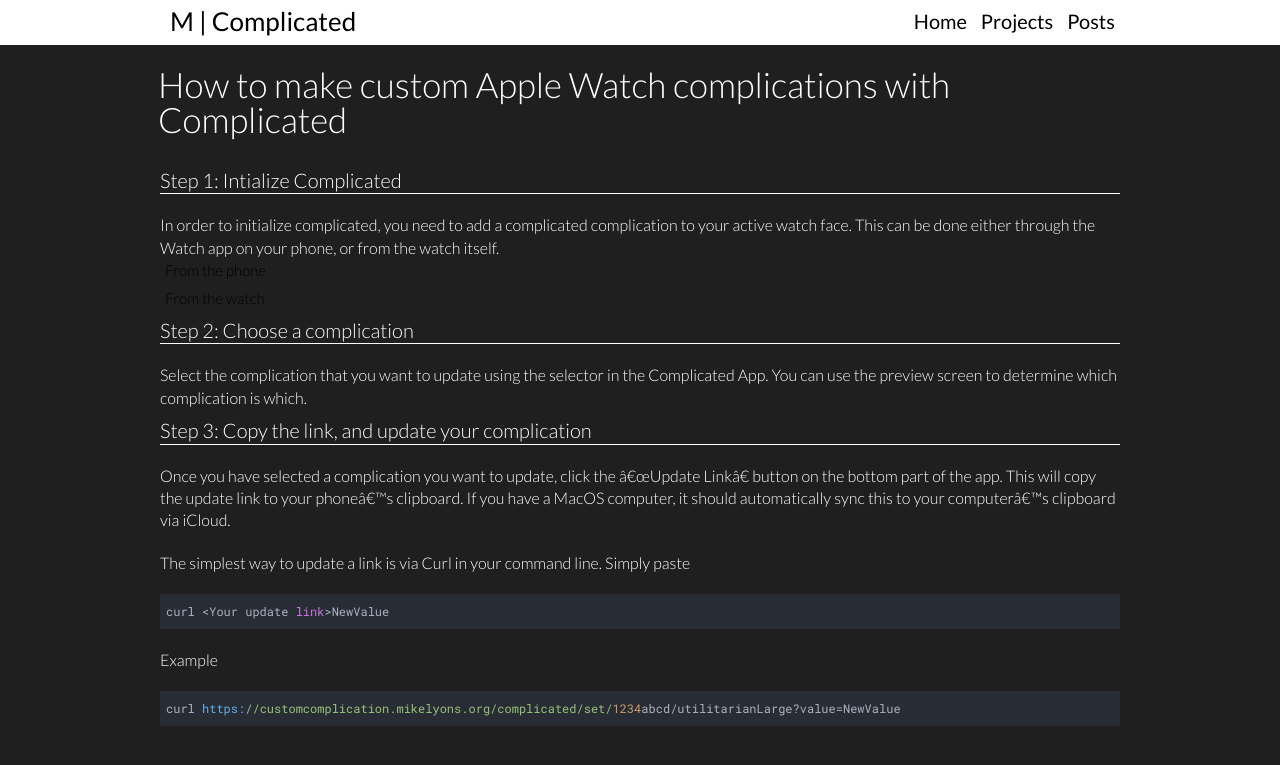
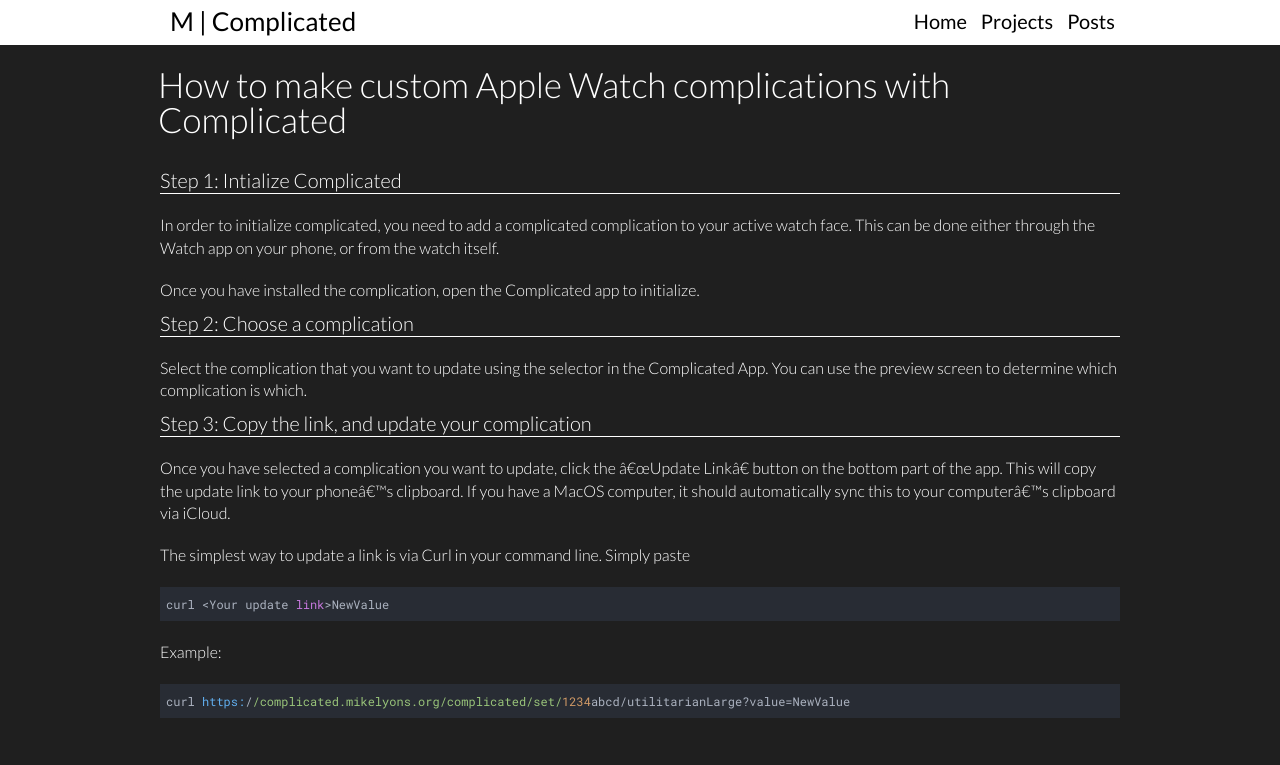
Before and after one commit to frenchie4111/frenchie4111.github.io, a Jekyll site: the page built from _posts/2019-01-13-Complicated-How-To.md, in a window 1280 px wide. Shown: the top 765 px of the page. Built offline with Jekyll 4.4.1, drawn with Linux system fonts in a browser that asks for light colours; nearby versions of some CDN libraries.

Commit message:
Updated complicated how to with new subdomain

```diff
--- a/_posts/2019-01-13-Complicated-How-To.md
+++ b/_posts/2019-01-13-Complicated-How-To.md
@@ -12,10 +12,9 @@
 to your active watch face. This can be done either through the Watch app on
 your phone, or from the watch itself.
 
-### From the phone
 
-### From the watch
 
+Once you have installed the complication, open the Complicated app to initialize.
 
 ## Step 2: Choose a complication
 
```
Also changed, not shown: other parts of _posts/2019-01-13-Complicated-How-To.md (+2 -2 lines).
